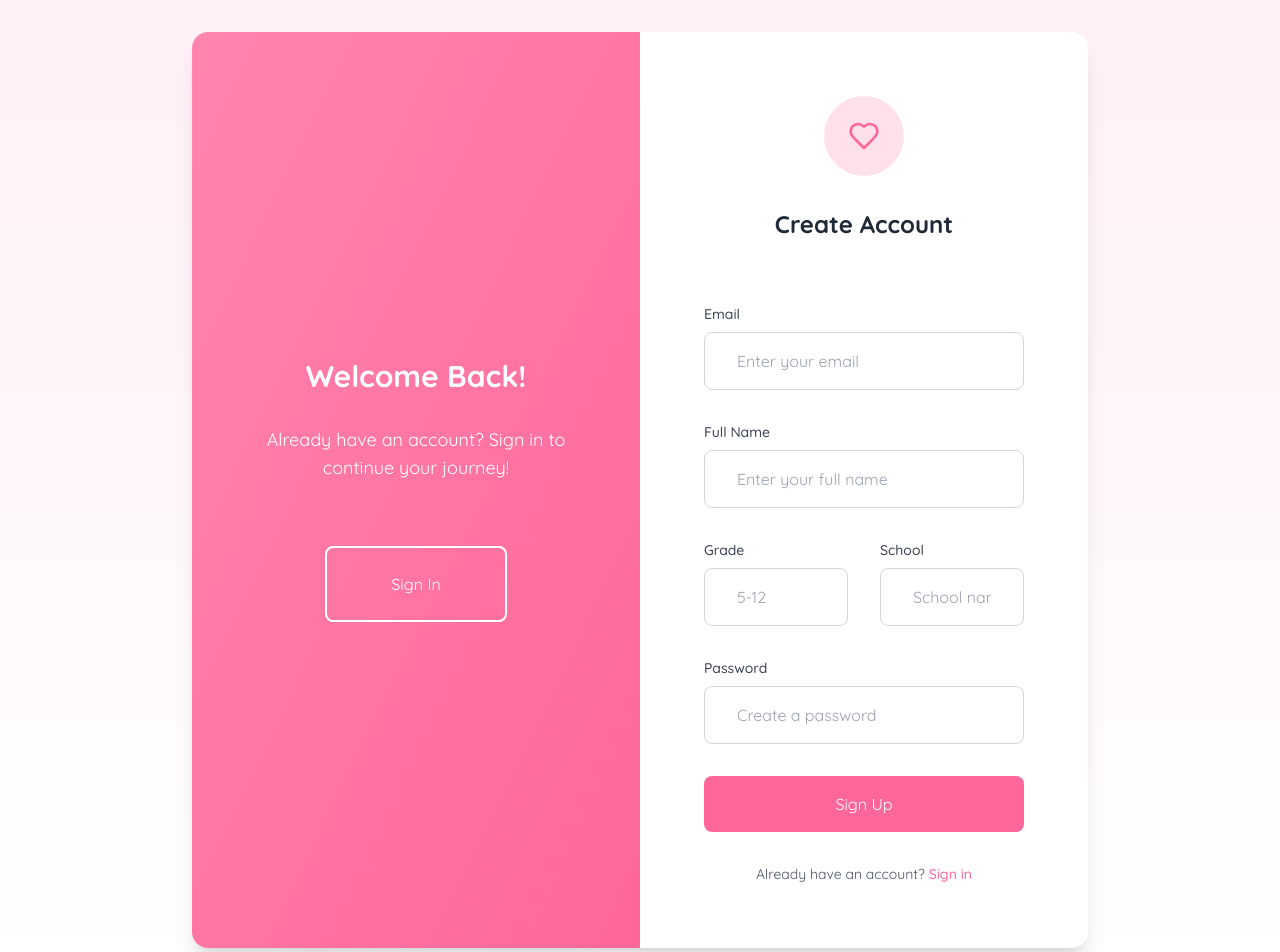
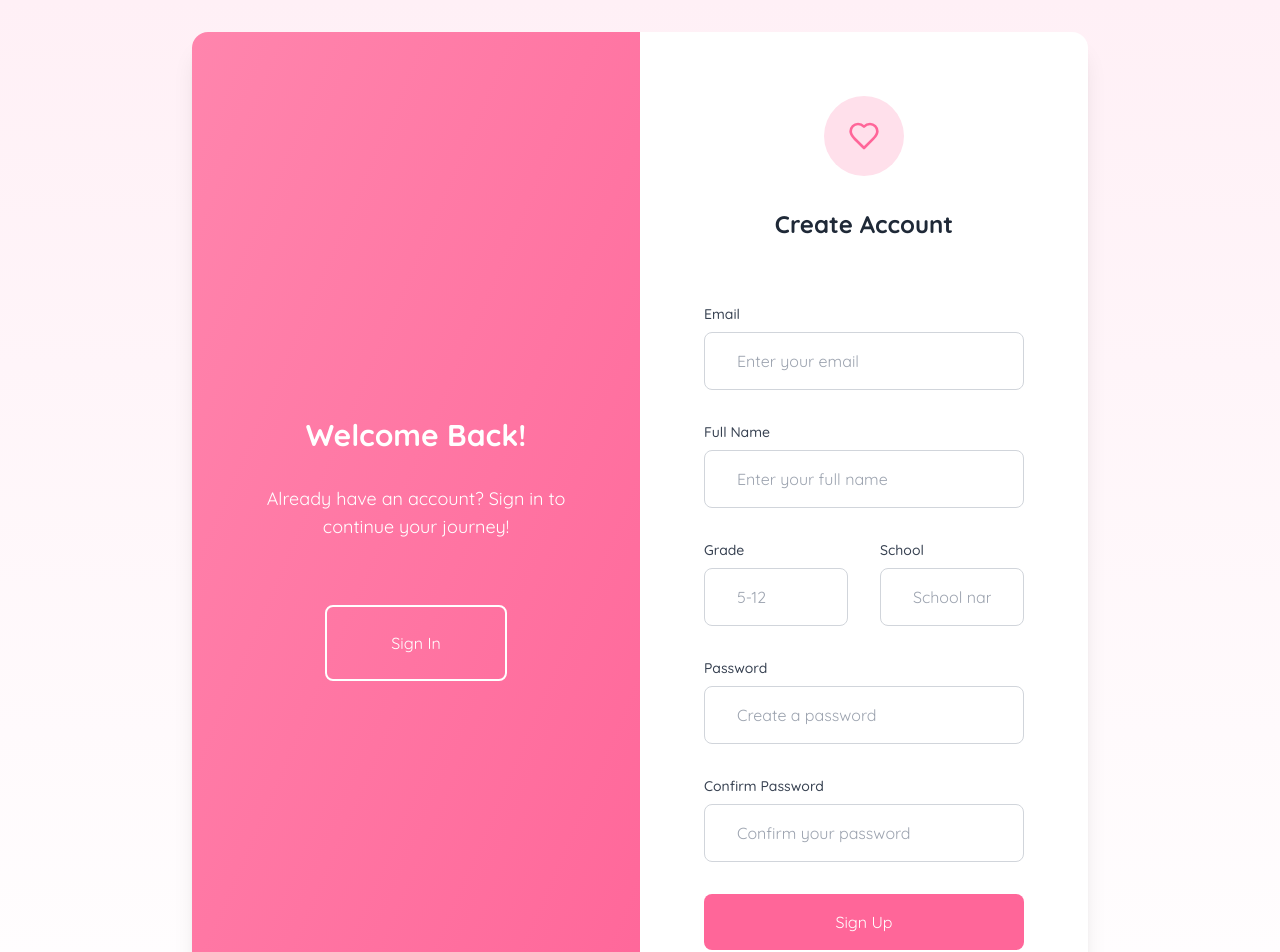
Before and after one commit to zeeshanghazanfar97/glt-chatbot-frontend, a React (Vite) app: page /register in a window 1280 px wide. Shown: the top 952 px of the page. Built offline with nearby package versions, Linux system fonts and the light colour scheme.

Commit message:
Add confirm password field to registration form

```diff
--- a/src/components/auth/Register.tsx
+++ b/src/components/auth/Register.tsx
@@ -18,14 +18,20 @@ const formVariants = {
   exit: { opacity: 0, y: -20 }
 };
 
+interface RegisterFormData extends RegisterData {
+  confirmPassword: string;
+}
+
 const Register: React.FC = () => {
-  const { register, handleSubmit, formState: { errors } } = useForm<RegisterData>();
+  const { register, handleSubmit, formState: { errors }, watch } = useForm<RegisterFormData>();
   const { register: registerUser, error } = useAuth();
   const navigate = useNavigate();
+  const password = watch('password', '');
 
-  const onSubmit = async (data: RegisterData) => {
+  const onSubmit = async (data: RegisterFormData) => {
     try {
-      await registerUser(data);
+      const { confirmPassword, ...registerData } = data;
+      await registerUser(registerData);
       navigate('/login', { replace: true });
     } catch (err) {
       // Error is handled by AuthContext
@@ -192,6 +198,24 @@ const Register: React.FC = () => {
                 )}
               </div>
 
+              <div>
+                <label className="block text-sm font-medium text-gray-700 mb-1">
+                  Confirm Password
+                </label>
+                <input
+                  type="password"
+                  {...register('confirmPassword', {
+                    required: 'Please confirm your password',
+                    validate: value => value === password || 'Passwords do not match'
+                  })}
+                  className="w-full px-4 py-2 border border-gray-300 rounded-lg focus:ring-2 focus:ring-pink-300 focus:border-pink-300"
+                  placeholder="Confirm your password"
+                />
+                {errors.confirmPassword && (
+                  <p className="mt-1 text-sm text-red-600">{errors.confirmPassword.message}</p>
+                )}
+              </div>
+
               {error && (
                 <motion.div
                   className="p-3 bg-red-50 border border-red-200 rounded-lg"
```
